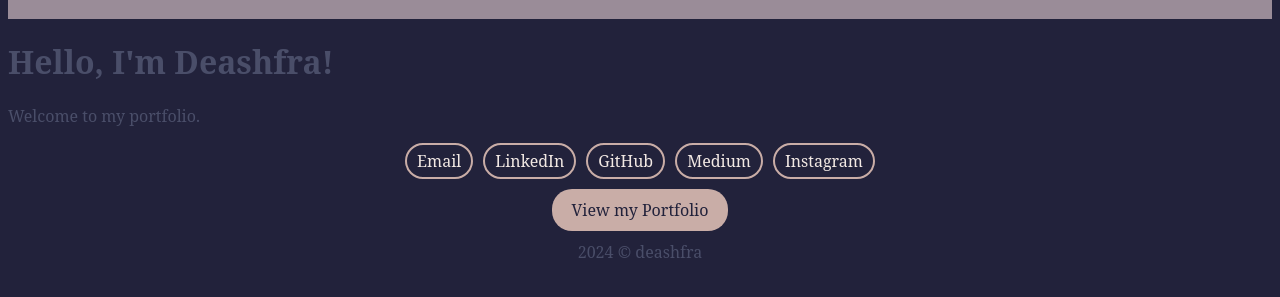
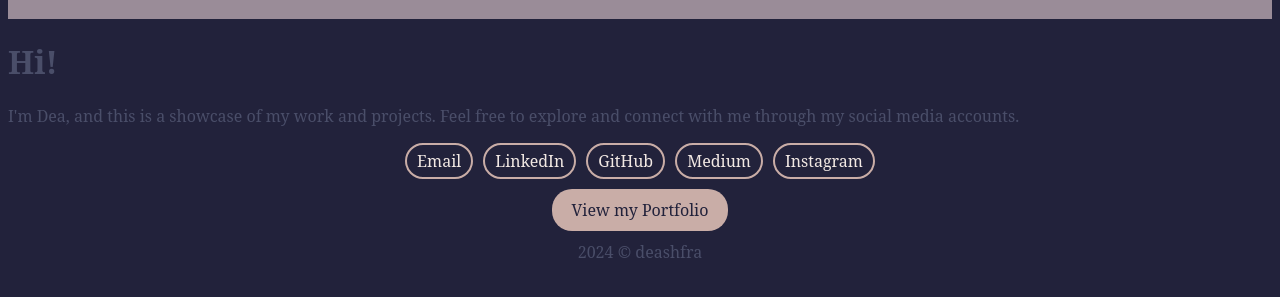
Before and after one commit to deashfra/deashfra.github.io, a website: page index.html in a window 1280 px wide. Shown: the part 89-386 px from the top of the page. Drawn offline with Linux system fonts and the light colour scheme.

Commit message:
Add initial index.html and assets

```diff
--- a/index.html
+++ b/index.html
@@ -17,8 +17,8 @@
   </header>
 
   <main>
-    <h1>Hello, I'm Deashfra!</h1>
-    <p>Welcome to my portfolio.</p>
+    <h1>Hi!</h1>
+    <p>I'm Dea, and this is a showcase of my work and projects. Feel free to explore and connect with me through my social media accounts.</p>
 
     <div class="social-links">
       <a href="mailto:deashafiraan@gmail.com">Email</a>
```
Also changed, not shown: package.json (added, +21 -0 lines), 1 other file.
